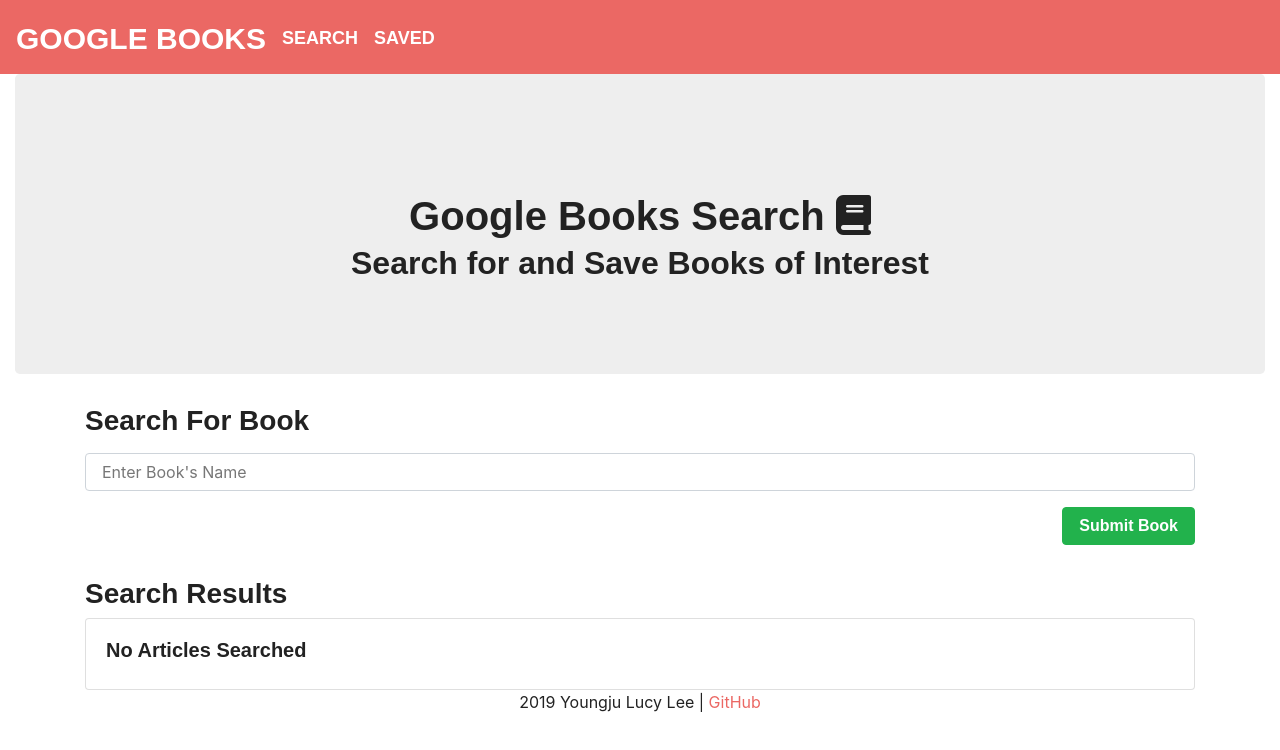
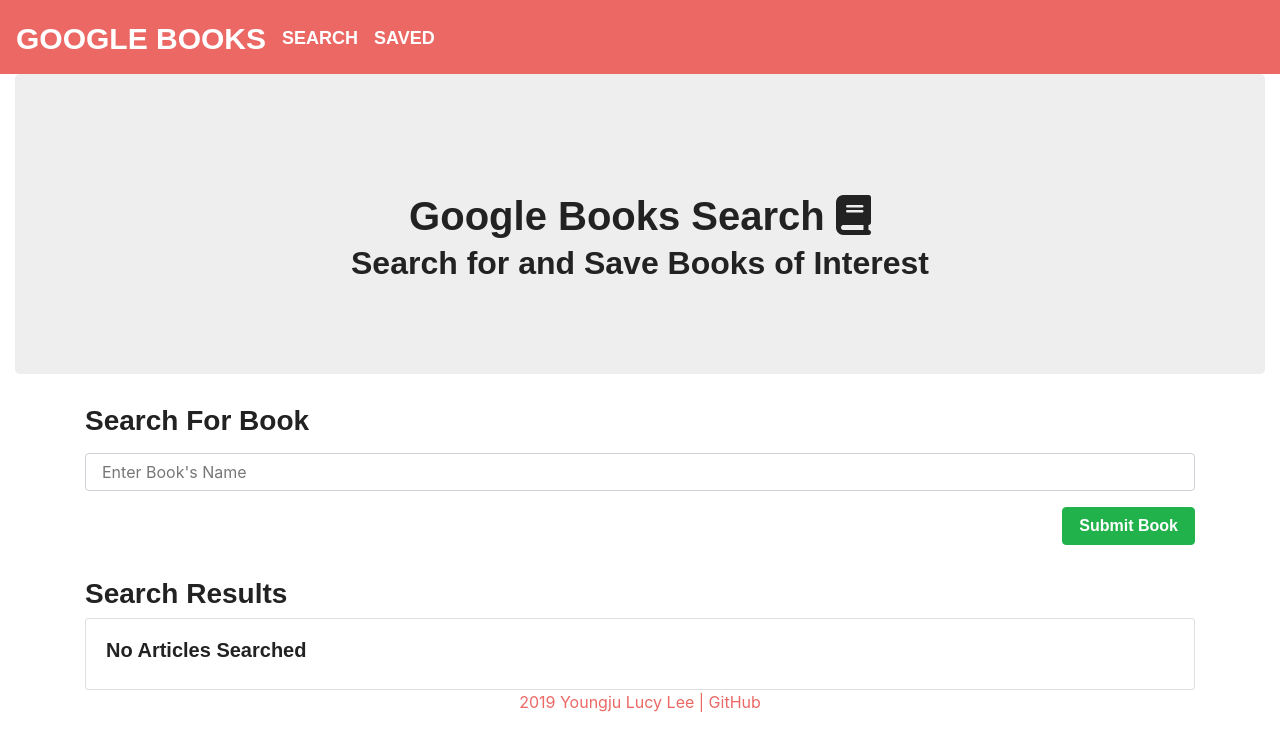
Before and after one commit to lucy839/googleBookSearch, a React (Create React App) app in the folder client/: page / in a window 1280 px wide. Shown: the top 750 px of the page. Built offline with nearby package versions, Linux system fonts and the light colour scheme; a web font is replaced by a local one.

Commit message:
finalized

```diff
--- a/client/src/components/Footer/index.js
+++ b/client/src/components/Footer/index.js
@@ -1,11 +1,11 @@
 import React from "react";
-// import "./style.css";
+import "./style.css";
 
 const Footer = () => (
-	<footer className = "page-footer">
-		<div className = "container-fluid text-center">
-			<p>2019 Youngju Lucy Lee | <a href="https://github.com/lucy839/clicky-game">GitHub </a>
-</p>
+	<footer className="page-footer">
+		<div className="container-fluid text-center">
+			<p id = "footer">2019 Youngju Lucy Lee | <a href="https://github.com/lucy839/clicky-game">GitHub </a>
+			</p>
 		</div>
 	</footer>
 );
--- /dev/null
+++ b/client/src/components/Footer/style.css
@@ -0,0 +1,6 @@
+#footer{
+    color: #EB6864
+}
+a:hover{
+    text-decoration: none;
+}
```
